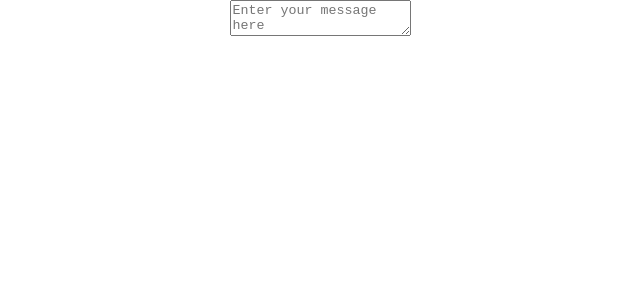
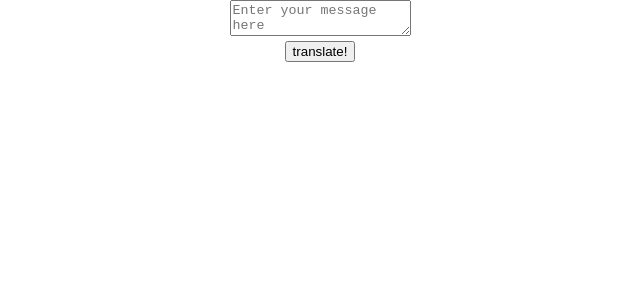
Before and after one commit to CD-Mackay/bad_ui_battles, a React (Create React App) app in the folder morse_translator/: page / in a window 1280 px wide. Shown: the top 300 px of the page, without its empty margins (320-960 px from the left). Built offline with nearby package versions, Linux system fonts and the light colour scheme.

Commit message:
add translate function

```diff
--- a/morse_translator/src/App.js
+++ b/morse_translator/src/App.js
@@ -5,6 +5,7 @@ import { useState } from 'react';
 function App() {
 
   const [textData, setTextData] = useState("");
+  const [output, setOutPut] = useState("")
 
   const handleTextInput = (e) => {
     e.preventDefault()
@@ -60,9 +61,32 @@ function App() {
     ")": "-.--.-",
   };
 
+  const translate = () => {
+    // turn string into array of arrays
+    let string = textData;
+    let array = string.split(" ");
+    let finalArr = []
+    for (let element of array) {
+      let newEl = element.split("")
+      finalArr.push(newEl)
+    }
+    console.log(finalArr);
+    let morseArr = [];
+    for (let element of finalArr) {
+      let subArr = []
+      for (let character of element) {
+        let morseChar = morseData[character]
+        subArr.push(morseChar)
+      } morseArr.push(subArr)
+    }
+    console.log(morseArr);
+    // convert each subarray character into morse
+  }
   return (
     <div className="App">
       <TextInput textData={textData} handleTextInput={handleTextInput} />
+      <button onClick={translate}>translate!</button>
+      <p>{output}</p>
     </div>
   );
 }
```
